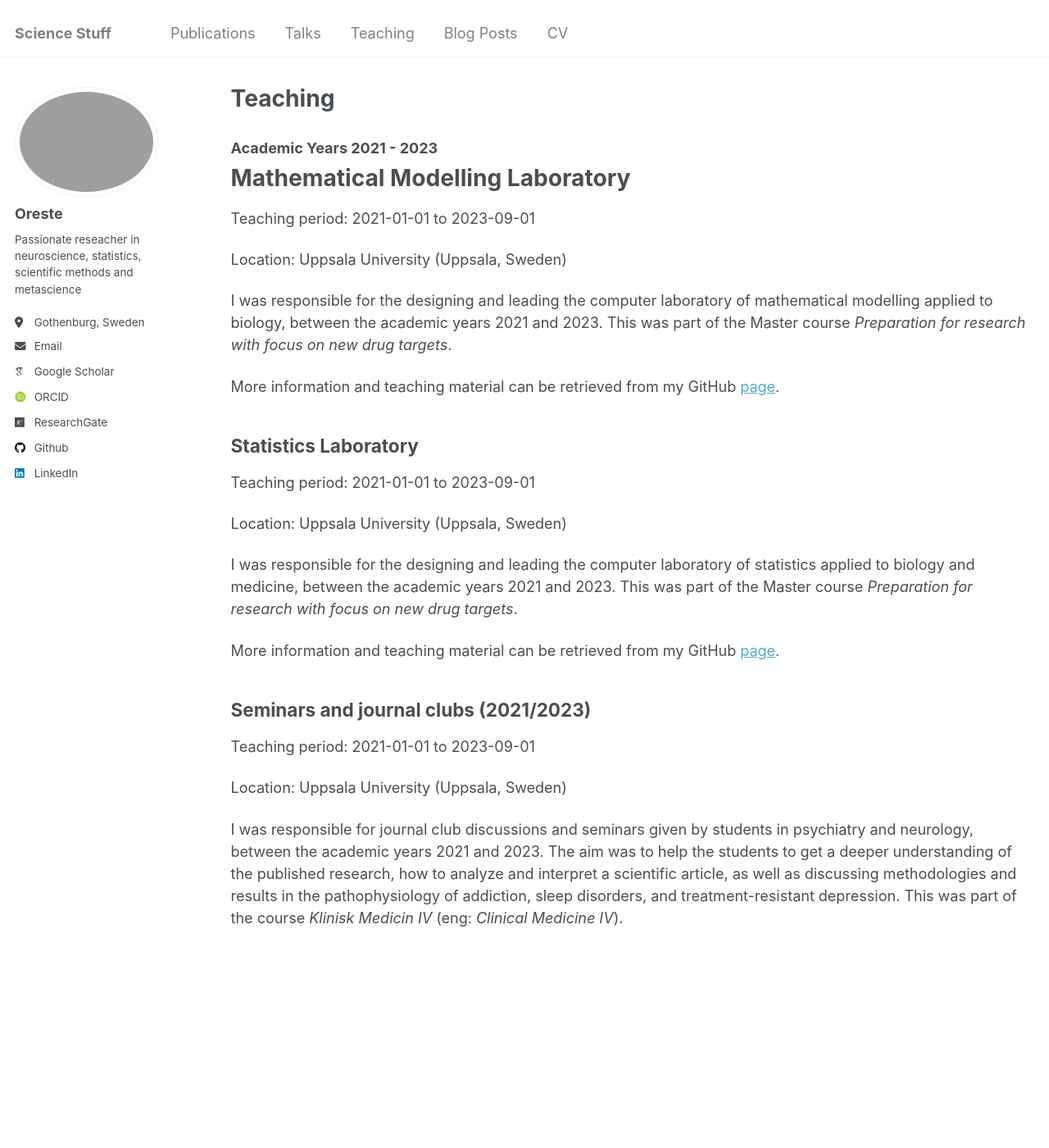
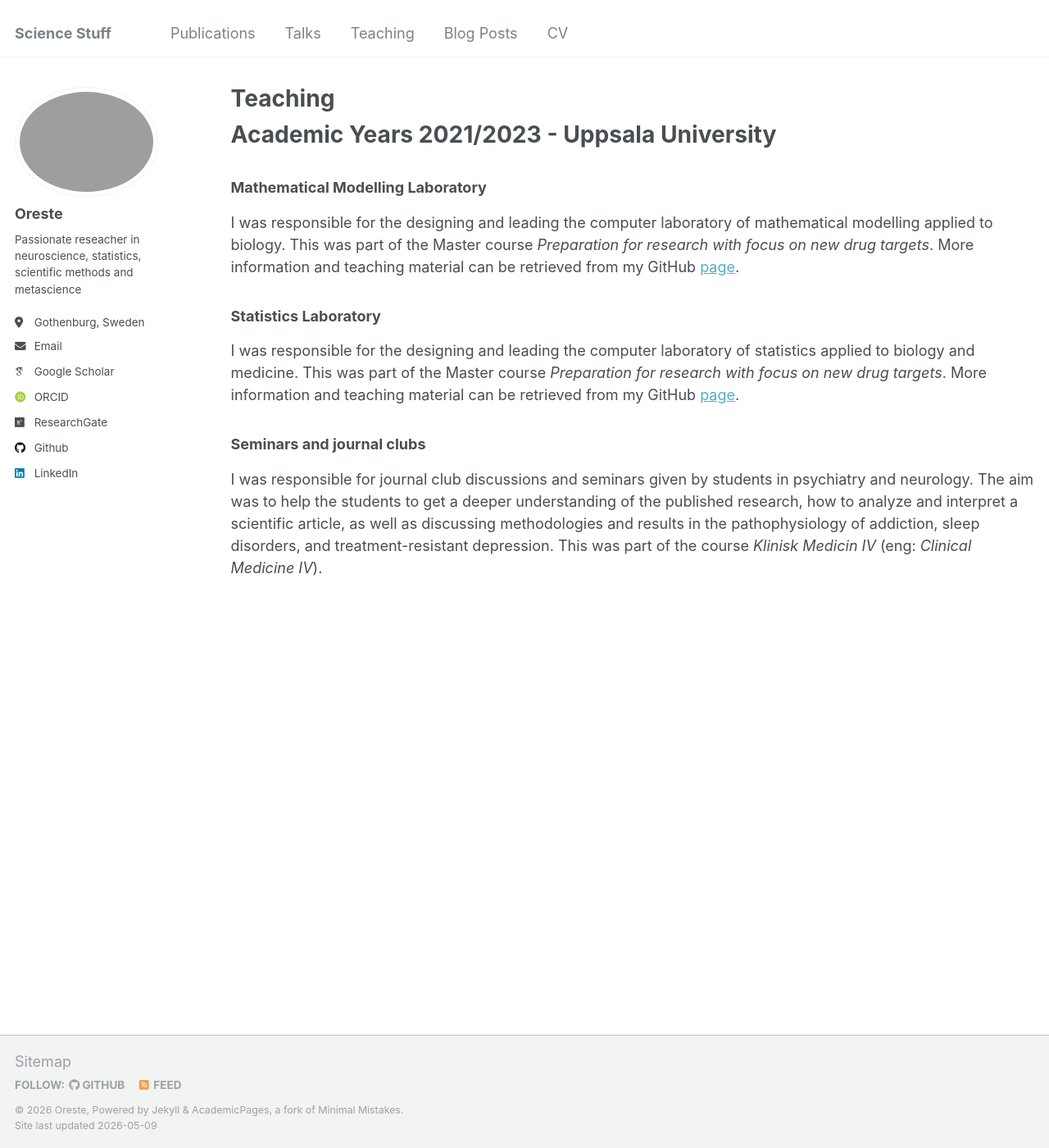
Before and after one commit to OresteAffatato/oresteaffatato.github.io, a Jekyll site: the page built from _pages/teaching.md, in a window 1280 px wide and 1400 px high. Shown: the whole window at 82% size. Built offline with Jekyll 4.4.1, drawn with Linux system fonts in a browser that asks for light colours; some web fonts are replaced.

Commit message:
Changes in Teaching

```diff
--- a/_pages/teaching.md
+++ b/_pages/teaching.md
@@ -9,33 +9,17 @@ redirect_from:
 
 {% include base_path %}
 
-### Academic Years 2021 - 2023
+# Academic Years 2021/2023 - Uppsala University
 
-# Mathematical Modelling Laboratory
+### Mathematical Modelling Laboratory
 
-Teaching period: 2021-01-01 to 2023-09-01
-
-Location: Uppsala University (Uppsala, Sweden)
-
-I was responsible for the designing and leading the computer laboratory of mathematical modelling applied to biology, between the academic years 2021 and 2023. This was part of the Master course <em>Preparation for research with focus on new drug targets</em>.
-
-More information and teaching material can be retrieved from my GitHub <a href="https://github.com/OresteAffatato/Biomathematics_lab_UU" title="hp">page</a>.
+I was responsible for the designing and leading the computer laboratory of mathematical modelling applied to biology. This was part of the Master course <em>Preparation for research with focus on new drug targets</em>. More information and teaching material can be retrieved from my GitHub <a href="https://github.com/OresteAffatato/Biomathematics_lab_UU" title="hp">page</a>.
 
 
-## Statistics Laboratory
+### Statistics Laboratory
 
-Teaching period: 2021-01-01 to 2023-09-01
+I was responsible for the designing and leading the computer laboratory of statistics applied to biology and medicine. This was part of the Master course <em>Preparation for research with focus on new drug targets</em>. More information and teaching material can be retrieved from my GitHub <a href="https://github.com/OresteAffatato/Statistics-lab-UU" title="hp">page</a>.
 
-Location: Uppsala University (Uppsala, Sweden)
+### Seminars and journal clubs
 
-I was responsible for the designing and leading the computer laboratory of statistics applied to biology and medicine, between the academic years 2021 and 2023. This was part of the Master course <em>Preparation for research with focus on new drug targets</em>.
-
-More information and teaching material can be retrieved from my GitHub <a href="https://github.com/OresteAffatato/Statistics-lab-UU" title="hp">page</a>.
-
-## Seminars and journal clubs (2021/2023)
-
-Teaching period: 2021-01-01 to 2023-09-01
-
-Location: Uppsala University (Uppsala, Sweden)
-
-I was responsible for journal club discussions and seminars given by students in psychiatry and neurology, between the academic years 2021 and 2023. The aim was to help the students to get a deeper understanding of the published research, how to analyze and interpret a scientific article, as well as discussing methodologies and results in the pathophysiology of addiction, sleep disorders, and treatment-resistant depression. This was part of the course <em>Klinisk Medicin IV</em> (eng: <em>Clinical Medicine IV</em>).
+I was responsible for journal club discussions and seminars given by students in psychiatry and neurology. The aim was to help the students to get a deeper understanding of the published research, how to analyze and interpret a scientific article, as well as discussing methodologies and results in the pathophysiology of addiction, sleep disorders, and treatment-resistant depression. This was part of the course <em>Klinisk Medicin IV</em> (eng: <em>Clinical Medicine IV</em>).
```
